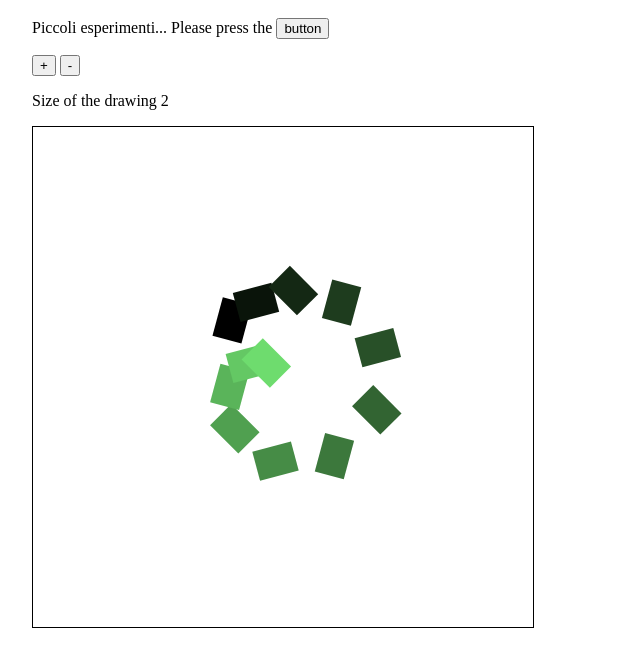
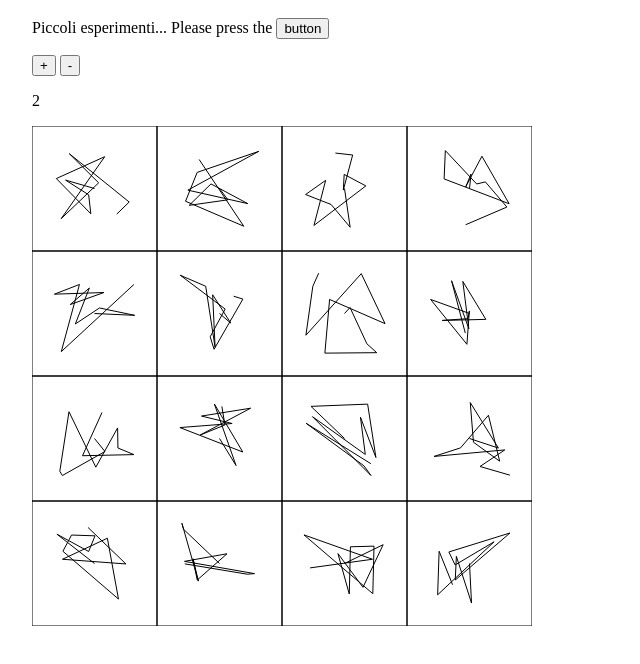
Before and after one commit to uamuamuam/glitch, a plain HTML site: page index.html in a window 1280 px wide. Shown: the part 72-736 px from the top of the page, without its empty margins (0-640 px from the left). Drawn offline with nearby package versions, Linux system fonts and the light colour scheme.

Commit message:
🚡🖐 Updated with Glitch

```diff
--- a/index.html
+++ b/index.html
@@ -18,20 +18,22 @@
       src="https://cdn.jsdelivr.net/npm/mathjax@3/es5/tex-mml-chtml.js"
     ></script>
   </head>
-  <body onload="draw()">
+  <body onload="draw2()">
     <h1>canvas experiments!</h1>
 
     <p>
       Piccoli esperimenti...
-      Please press the
-      <button onclick="cambia()">button</button>
+      Please press the <button onclick="cambia()">button</button>
     </p>
-  <button onclick="size++;cambia()">+</button>
-  <button onclick="size--;cambia()">-</button>
+      </button>
+  <button onclick='size++;cambia()'>+</button>
+  <button onclick='size--;cambia()'>-</button>
 
-    <p>Size of the drawing
-<span id="size">
-  2</span></p>
+  </button>
+    </p>
+<p id='size'>
+  2</p>
+</p>
     <canvas id="canvas" height="500" width="500">This is your canvas</canvas>
 
     <!-- include the Glitch button to show what the webpage is about and
--- a/script.js
+++ b/script.js
@@ -4,96 +4,35 @@
 // prints "hi" in the browser's dev tools console
 console.log("hi");
 
-let canvasNumber = 0;
+let canvasNumber=0;
 
-let size = 4;
+let size=4
 function cambia() {
   let canvas = document.getElementById("canvas");
   let ctx = canvas.getContext("2d");
   let w = ctx.canvas.width;
   let h = ctx.canvas.height;
-  let sizep = document.getElementById("size");
-  sizep.innerHTML = `${size}`;
-  ctx.fillStyle = "white";
-  ctx.fillRect(0, 0, w, h);
-  draw();
-  canvasNumber = (canvasNumber + 1) % 2;
+  let sizep=document.getElementById("size")
+  sizep.innerHTML=`${size}`
+  ctx.fillStyle='white'
+ ctx.fillRect(0,0,w,h);
+  canvasNumber? draw(): draw2() ;
+  canvasNumber = (canvasNumber +1)%2
 }
 
-/*
+
+
+
 function draw() {
   let canvas = document.getElementById("canvas");
   let ctx = canvas.getContext("2d");
   let w = ctx.canvas.width;
   let h = ctx.canvas.height;
   console.log(w);
-  //  let size = 15;
+//  let size = 15;
   //  ctx.fillRect(10, 10, 200, 200);
   for (let i = 0; i < size; i++) {
     for (let j = 0; j < size; j++) {
-      ctx.strokeStyle = `rgb(${i * 10},${j * 10},30)`;
-      ctx.strokeRect((i * w) / size, (j * h) / size, w / size, h / size);
-
-      ctx.beginPath();
-            ctx.strokeStyle = `rgb(${i*10},${j*10},i*j)`;
-
-
-      ctx.moveTo(
-        (i * w) / size + w / (2 * size),
-        (j * h) / size + h / (2 * size)
-      );
-      //  ctx.lineTo(200,200);
-      for (let k = 0; k < 6; k++) {
-        // ctx.lineTo(
-        // i * w/size + w / (2 * size) + ((Math.random() - 0.5) * w*1.3) / (size * 2),
-        //j * h/size + h / (2 * size) + ((Math.random() - 0.5) * h*1.3) / (size * 2)
-        //);
-        /*
-        ctx.quadraticCurveTo(
-          (i * w) / size +
-            w / (2 * size) +
-            ((Math.random() - 0.5) * w * 1.3) / (size * 2),
-          (j * h) / size +
-            h / (2 * size) +
-            ((Math.random() - 0.5) * h * 1.3) / (size * 2),
-          (i * w) / size + w / (2 * size) + ((Math.random() - 0.5) * w * 1.3)/(size*2),
-          (j * h) / size +
-            h / (2 * size) +
-            ((Math.random() - 0.5) * h * 1.3) / (size * 2)
-        );
-
-        ctx.bezierCurveTo(
-          (i * w) / size +
-            w / (2 * size) +
-            ((Math.random() - 0.5) * w * 1.3) / (size * 2),
-          (j * h) / size +
-            h / (2 * size) +
-            ((Math.random() - 0.5) * h * 1.3) / (size * 2),
-          (i * w) / size +
-            w / (2 * size) +
-            ((Math.random() - 0.5) * w * 1.3) / (size * 2),
-          (j * h) / size +
-            h / (2 * size) +
-            ((Math.random() - 0.5) * h * 1.3) / (size * 2),
-          (i * w) / size +
-            w / (2 * size) +
-            ((Math.random() - 0.5) * w) / (size * 2),
-          (j * h) / size +
-            h / (2 * size) +
-            ((Math.random() - 0.5) * h) / (size * 2)
-        );
-        console.log("*");
-      }
-                  ctx.strokeStyle = `rgb(${i*20},${j*30},90)`;
-
-
-      ctx.stroke()
-
-
-      ctx.closePath();
-      ctx.strokeStyle = `rgb(${i*20},${j*30},90)`;
-     // console.log("linea", i, j);
-      /*
       ctx.fillStyle = `rgb(${i * 20},${j * 30},90)`;
       //ctx.fillStyle='red'
       ctx.fillRect(
@@ -123,61 +62,39 @@ function draw() {
       //       ctx.arc(i*w/size,j*h/size,20,0,3,1)
          ctx.fill();
       ctx.closePath();
-
+      */
     }
   }
 }
-*/
 
-size=12
-let time=0
-function draw() {
-  time++
+function draw2() {
   let canvas = document.getElementById("canvas");
   let ctx = canvas.getContext("2d");
   let w = ctx.canvas.width;
   let h = ctx.canvas.height;
- // console.log(w);
-  ctx.clearRect(0,0,w,h)
-  for (let i = 0; i < size; i++){
-    /*
-    ctx.save();
-    ctx.translate(w/2,h/2);
-    ctx.rotate(Math.PI*2/360*time)
-    ctx.rotate(Math.PI*2/size *i);
-    ctx.beginPath()
-    ctx.moveTo(0,0)
-    ctx.strokeStyle=`rgb(${i*30},${i*10},${i*30})`
-    ctx.lineTo(100-i*3,0)
-    ctx.stroke()
-    ctx.closePath()
-    ctx.beginPath()
-    ctx.arc(120-i*3,0,20,0, Math.PI * 2, true)
-    ctx.fillStyle=`rgb(${i*10},${i*20},${i*30})`
-    ctx.fill()
-    ctx.closePath()
-    ctx.restore()
-    */
-   ctx.save()
-    ctx.translate(w/2,h/2)
-    ctx.rotate(-2*Math.PI*2/360*time)
-    ctx.rotate(Math.PI*2/(2*size) *(2*i+1))
-   /* ctx.beginPath()
-    ctx.strokeStyle=`rgb(${i*30},${i*20},${i*30})`
-    ctx.moveTo(0,0)
-    ctx.lineTo(100-i*5,0)
-    ctx.stroke()
-    ctx.closePath()
-    */
-    ctx.fillStyle=`rgb(${i*10},${i*20},${i*10})`
-    ctx.translate(100-i*5,0)
-    ctx.rotate(Math.PI*2/size *i)
-    ctx.rotate(Math.PI*2/180*time)
-  //  ctx.fillRect(0,0,30,10*i)
-        ctx.fillRect(0,0,30,40)
+  /* console.log(w);*/
+//  let size = 2;
+  //  ctx.fillRect(10, 10, 200, 200);
+  for (let i = 0; i < size; i++) {
+    for (let j = 0; j < size; j++) {
 
-    ctx.restore()
+
+      ctx.strokeStyle = `rgb(${i * 20},${j * 30},8
+0)`;
+      ctx.strokeRect(i*w/size,j*h/size,w/size,h/size);
+      ctx.beginPath();
+      ctx.moveTo(i * w/size + w / (2 * size), j * h/size + h / (2 * size));
+    //  ctx.lineTo(200,200);
+      for (let k = 0; k < 10; k++) {
+        ctx.lineTo(
+          i * w/size + w / (2 * size) + ((Math.random() - 0.5) * w*1.3) / (size * 2),
+          j * h/size + h / (2 * size) + ((Math.random() - 0.5) * h*1.3) / (size * 2)
+        );
+        console.log('*')
+      }
+      ctx.stroke();
+      ctx.closePath();
+      console.log("linea",i,j)
+    }
   }
-
 }
-setInterval( draw, 20);
--- a/style.css
+++ b/style.css
@@ -10,5 +10,5 @@ h1 {
   color: #373fff;
 }
 canvas {
- border: 1px solid black;
+/*  border: 1px solid black; */
 }
```
